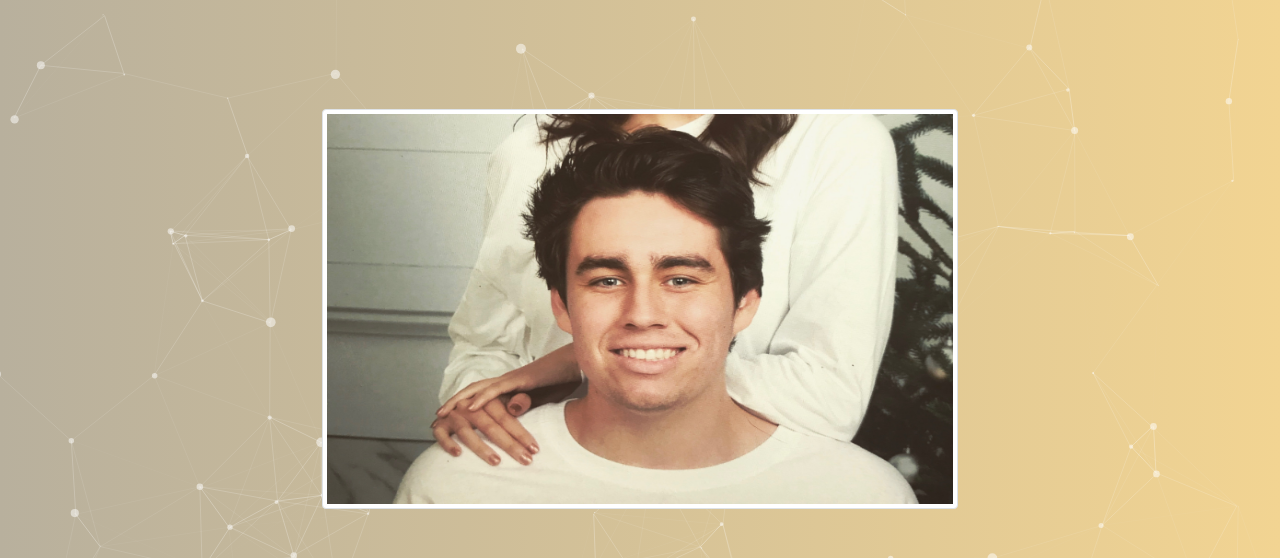
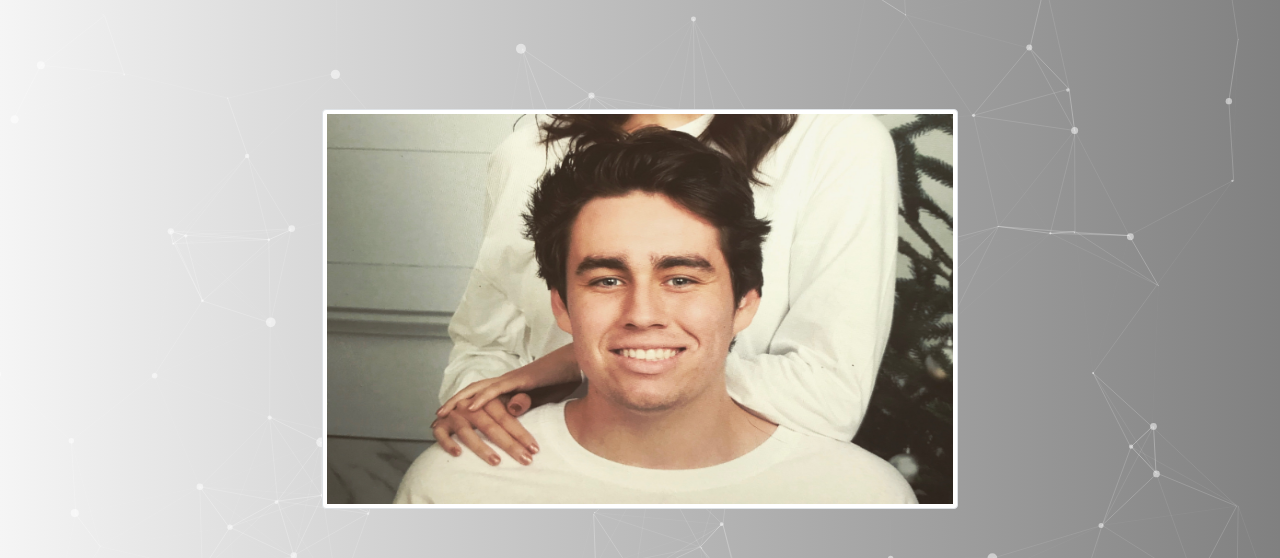
Before and after one commit to StevenMarsh/personal-website, a website: page particles.js-master/landingPage/landing.html in a window 1280 px wide. Shown: the part 304-862 px from the top of the page. Drawn offline with nearby package versions, Linux system fonts and the light colour scheme.

Commit message:
test new color

```diff
--- a/particles.js-master/landingPage/css/style.css
+++ b/particles.js-master/landingPage/css/style.css
@@ -29,7 +29,7 @@ html{
 canvas{
   display:block;
   vertical-align:bottom;
-  background-image: linear-gradient(to right,#B8B09D, #F2D492);
+  background-image: linear-gradient(to right,#f5f5f5, grey);
 }
 
 .mainbar {
```
